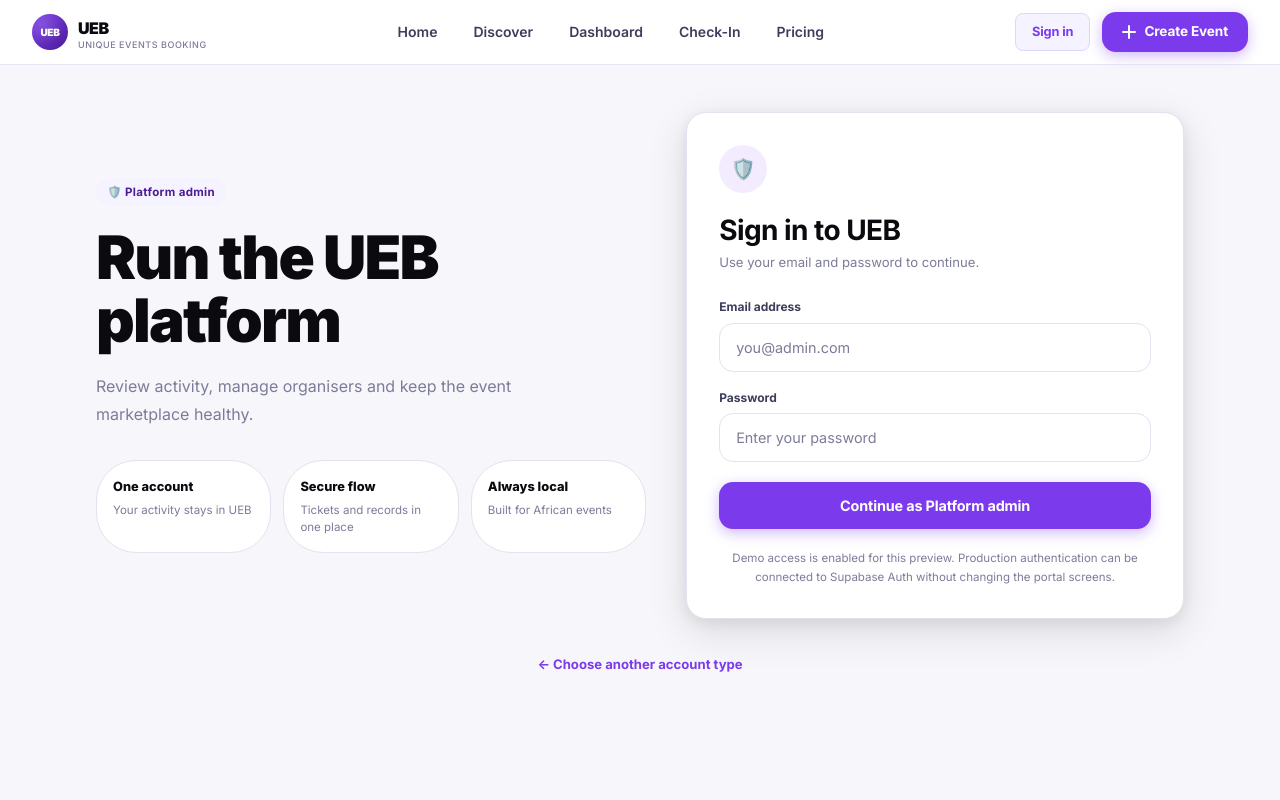
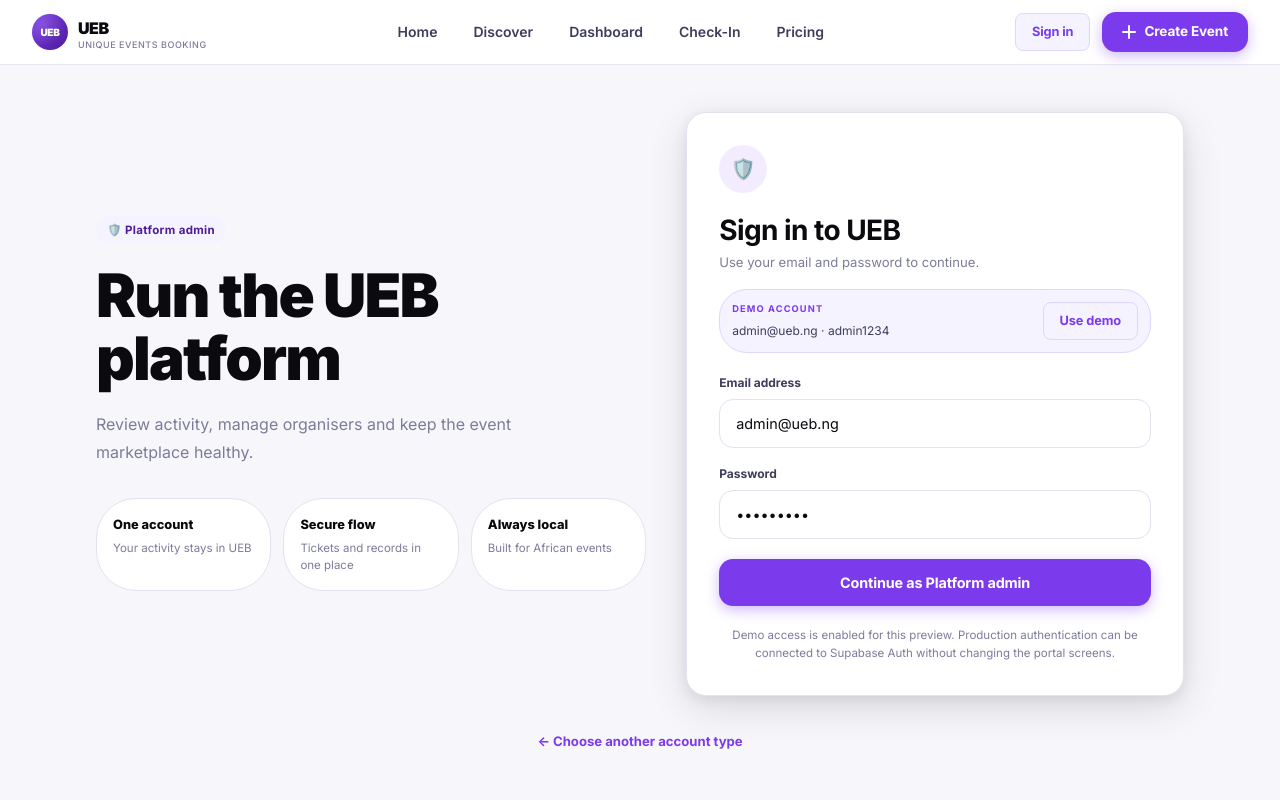
Before and after one commit to ChiekeNN/ueb-platform, a Next.js app: page /admin/login in a window 1280 px wide. Shown: the top 800 px of the page. Built offline with nearby package versions, Linux system fonts and the light colour scheme.

Commit message:
Add demo portal credentials
Co-authored-by: arena-agent <297053741+arena-agent@users.noreply.github.com>

```diff
--- a/src/components/PortalLogin.tsx
+++ b/src/components/PortalLogin.tsx
@@ -5,6 +5,12 @@ import { FormEvent, useState } from "react";
 import Navbar from "@/components/Navbar";
 
 type PortalRole = "admin" | "organizer" | "subscriber";
+
+const DEMO_ACCOUNTS: Record<PortalRole, { email: string; password: string }> = {
+  admin: { email: "admin@ueb.ng", password: "admin1234" },
+  organizer: { email: "organizer@ueb.ng", password: "organizer1234" },
+  subscriber: { email: "subscriber@ueb.ng", password: "subscriber1234" },
+};
 
 const PORTALS: Record<PortalRole, { label: string; title: string; description: string; destination: string; icon: string; accent: string }> = {
   admin: {
@@ -35,8 +41,9 @@ const PORTALS: Record<PortalRole, { label: string; title: string; description: s
 
 export default function PortalLogin({ role }: { role: PortalRole }) {
   const portal = PORTALS[role];
-  const [email, setEmail] = useState("");
-  const [password, setPassword] = useState("");
+  const demoAccount = DEMO_ACCOUNTS[role];
+  const [email, setEmail] = useState(demoAccount.email);
+  const [password, setPassword] = useState(demoAccount.password);
   const [busy, setBusy] = useState(false);
 
   const signIn = (event: FormEvent) => {
@@ -74,7 +81,16 @@ export default function PortalLogin({ role }: { role: PortalRole }) {
           <form onSubmit={signIn} className="card p-6 sm:p-8" style={{ boxShadow: "var(--shadow-lg)" }}>
             <div className="w-12 h-12 rounded-2xl flex items-center justify-center text-xl mb-5" style={{ background: `${portal.accent}18` }}>{portal.icon}</div>
             <h2 className="heading-2" style={{ color: "var(--text-1)" }}>Sign in to UEB</h2>
-            <p className="mt-1 mb-6" style={{ fontSize: "0.82rem", color: "var(--text-3)" }}>Use your email and password to continue.</p>
+            <p className="mt-1 mb-4" style={{ fontSize: "0.82rem", color: "var(--text-3)" }}>Use your email and password to continue.</p>
+            <div className="p-3 rounded-xl mb-5" style={{ background: "var(--violet-bg)", border: "1px solid var(--violet-rim)" }}>
+              <div className="flex items-center justify-between gap-3">
+                <div>
+                  <p className="label-caps" style={{ color: "var(--violet-mid)", fontSize: "0.58rem" }}>Demo account</p>
+                  <p className="mt-1" style={{ fontSize: "0.75rem", color: "var(--text-2)" }}>{demoAccount.email} · {demoAccount.password}</p>
+                </div>
+                <button type="button" className="btn btn-outline btn-sm" onClick={() => { setEmail(demoAccount.email); setPassword(demoAccount.password); }}>Use demo</button>
+              </div>
+            </div>
 
             <label className="block mb-4">
               <span style={{ display: "block", fontSize: "0.75rem", fontWeight: 700, color: "var(--text-2)", marginBottom: "0.4rem" }}>Email address</span>
```
